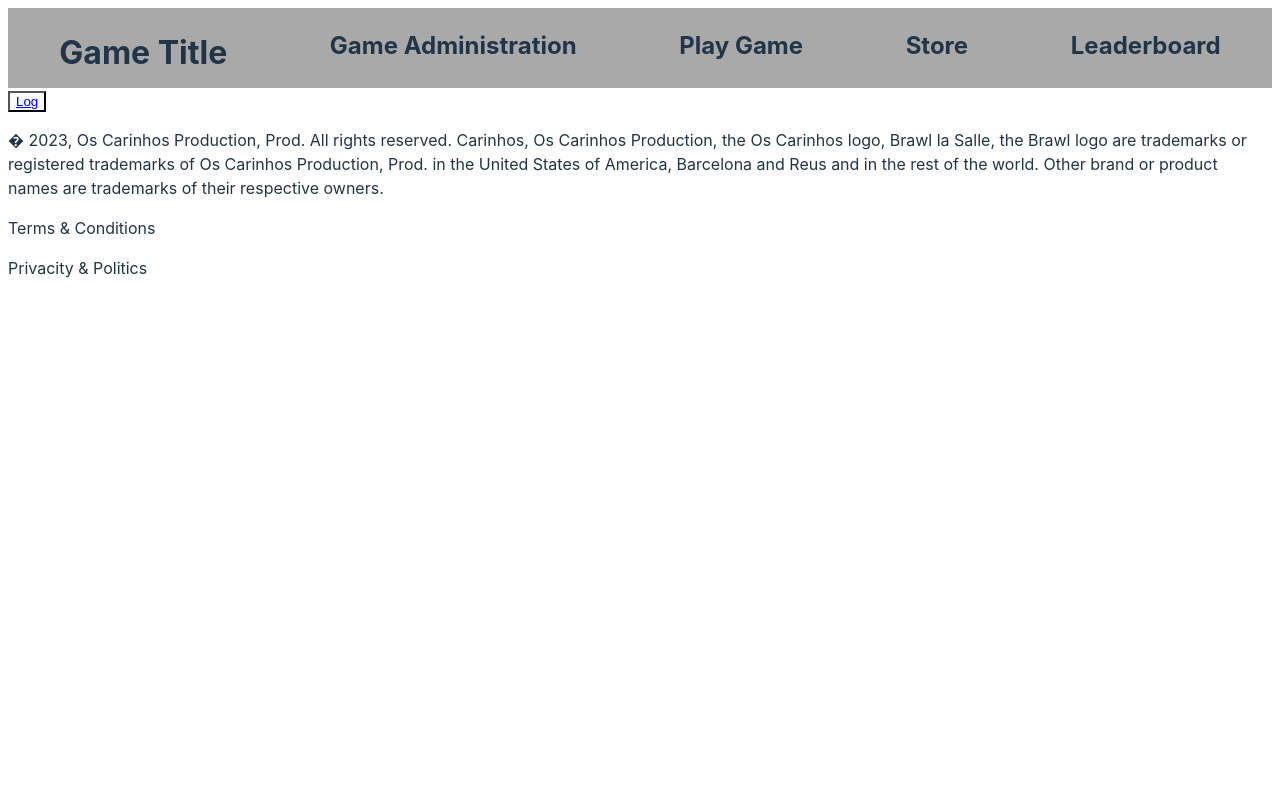
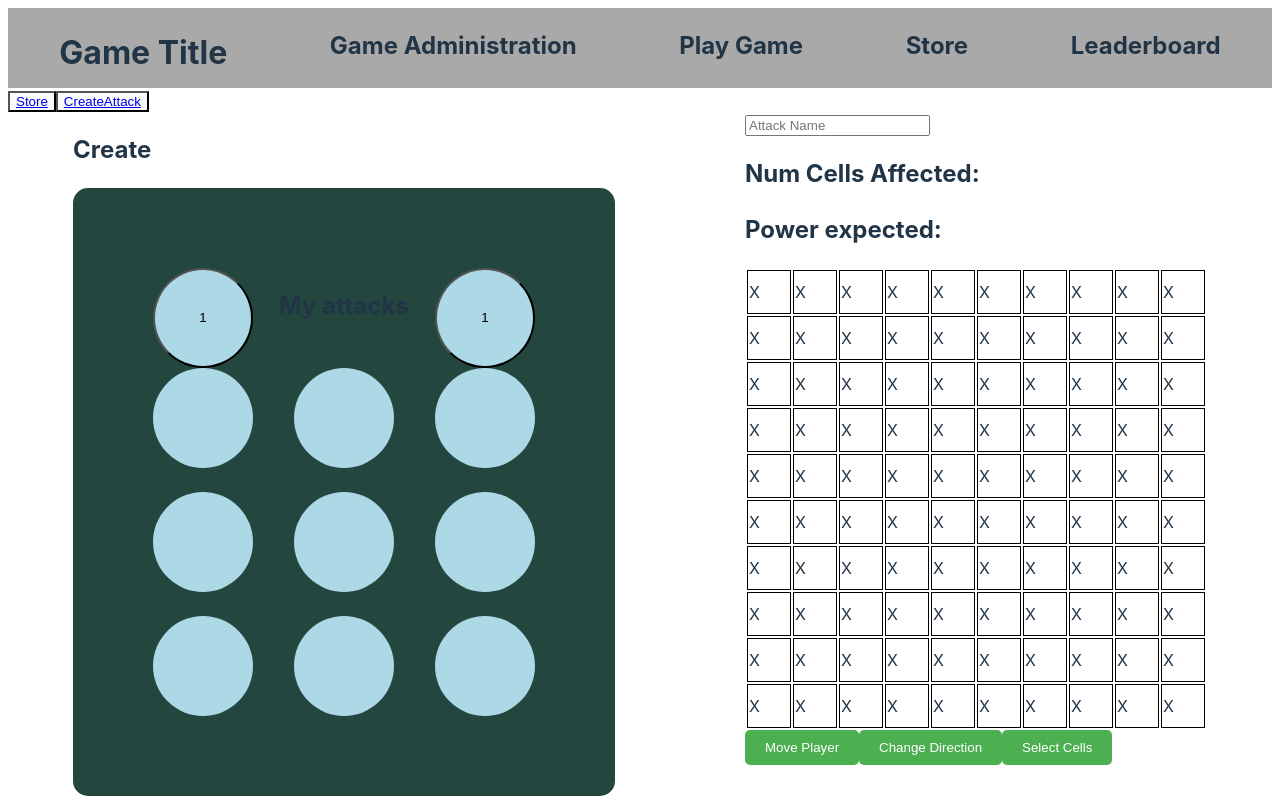
Before and after one commit to OleguerAlmuni/P1_ProjectesWeb1, a Vue app: page /store/createAttack in a window 1280 px wide. Shown: the top 800 px of the page. Built offline with nearby package versions, Linux system fonts and the light colour scheme.

Commit message:
store, createAttack pages

```diff
--- a/src/App.vue
+++ b/src/App.vue
@@ -8,7 +8,8 @@
     <Header />
 
     <nav>
-        <button><router-link to="/login">Log</router-link></button>
+        <button><router-link to="/store">Store</router-link></button>
+        <button><router-link to="/store/createAttack">CreateAttack</router-link></button>
     </nav>
 
     <router-view> </router-view>
--- /dev/null
+++ b/src/components/CreateAttack.vue
@@ -0,0 +1,153 @@
+<script setup>
+    import { ref } from 'vue'
+</script>
+
+<template>
+    <div class="container">
+        <div class="left-container">
+            <h2>Create</h2>
+            <div class="backpack">
+                <div class="spacing">
+                    <button type="button" class="circle">1</button>
+                    <h2>My attacks</h2>
+                    <button type="button" class="circle">1</button>
+                </div>
+                <div class="spacing">
+                    <div class="circle"></div>
+                    <div class="circle"></div>
+                    <div class="circle"></div>
+                </div>
+                <br />
+                <div class="spacing">
+                    <div class="circle"></div>
+                    <div class="circle"></div>
+                    <div class="circle"></div>
+                </div>
+                <br />
+                <div class="spacing">
+                    <div class="circle"></div>
+                    <div class="circle"></div>
+                    <div class="circle"></div>
+                </div>
+            </div>
+            <h2>Create for: </h2>
+        </div>
+        <div class="right-container">
+            <label for="Name"></label>
+            <input type="text" id="Name" name="Name" placeholder="Attack Name">
+            <h2>Num Cells Affected: </h2>
+            <h2>Power expected: </h2>
+            <div id="table-container"></div>
+
+            <button type="button" class="click-button">Move Player</button>
+            <button type="button" class="click-button">Change Direction</button>
+            <button type="button" class="click-button">Select Cells</button>
+
+        </div>
+    </div>
+</template>
+
+
+
+<script>
+    export default {
+        mounted() {
+            const tableExists = document.querySelector('#table-container table.custom-table');
+            if (!tableExists) {
+                this.createTable(10, 10); // Call createTable method with desired parameters only if the table is not created
+            }
+
+        },
+        methods: {
+            createTable(n, m) {
+                const tableContainer = document.getElementById('table-container');
+                const table = document.createElement('table');
+                table.classList.add('custom-table');
+
+                for (let i = 0; i < n; i++) {
+                    const row = document.createElement('tr');
+
+                    for (let j = 0; j < m; j++) {
+                        const cell = document.createElement('td');
+                        cell.textContent = `X`;
+                        cell.style.border = '1px solid black'; // Border for each cell
+                        cell.width = '40px'; /* Set a fixed width for the cells */
+                        cell.height =  '40px'; /* Set a fixed height for the cells */
+                        row.appendChild(cell);
+                    }
+
+                    table.appendChild(row);
+                }
+
+                tableContainer.appendChild(table);
+            }
+        }
+    };
+</script>
+
+
+<style scoped>
+
+    .container {
+        display: flex;
+        justify-content:space-around;
+    }
+
+    .left-content {
+        padding: 20px;
+        display: flex;
+        flex-direction: column;
+    }
+
+    .right-content {
+        padding: 20px;
+    }
+
+    .spacing {
+        display: flex;
+        justify-content: space-between;
+        flex-direction: row;
+    }
+
+
+    .circle {
+        background: lightblue;
+        border-radius: 50%;
+        width: 100px;
+        height: 100px;
+    }
+
+    .backpack {
+        width: 382px;
+        overflow: hidden;
+        margin: 20 0 0 450px;
+        padding: 80px;
+        background: #23463f;
+        border-radius: 15px;
+    }
+
+
+    .backpack h2 {
+        display: flex;
+        justify-content: center;
+    }
+
+
+    .click-button {
+        padding: 10px 20px;
+        background-color: #4CAF50;
+        color: white;
+        border: none;
+        border-radius: 5px;
+        cursor: pointer;
+    }
+
+        .click-button:hover {
+            background-color: #45a049;
+        }
+
+        .click-button:active {
+            background-color: #3e8e41;
+        }
+
+</style>
--- a/src/components/Log.vue
+++ b/src/components/Log.vue
@@ -3,7 +3,6 @@
 </script>
 
 <template>
-    <body>
         <div class="login">
 
             <h2>Login in account</h2>
@@ -19,7 +18,6 @@
         </div>
         <br>
         <button type="button" class="click-button ">Create account</button>
-    </body>
 </template>
 
 <style scoped>
--- /dev/null
+++ b/src/components/Store.vue
@@ -0,0 +1,107 @@
+<script setup>
+    import { ref } from 'vue'
+</script>
+
+<template>
+    <div class="store">
+        <button type="button" class="click-button">Create</button>
+        <button type="button" class="click-button">Buy</button>
+        <button type="button" class="click-button">Sell</button>
+    </div>
+    <br />
+    <div class="backpack">
+        <div class="spacing">
+            <button type="button" class="circle">1</button>
+            <h2>My attacks</h2>
+            <button type="button" class="circle">1</button>
+        </div>
+        <div class="spacing">
+            <div class="circle"></div>
+            <div class="circle"></div>
+            <div class="circle"></div>
+        </div>
+        <br />
+        <div class="spacing">
+            <div class="circle"></div>
+            <div class="circle"></div>
+            <div class="circle"></div>
+        </div>
+        <br />
+        <div class="spacing">
+            <div class="circle"></div>
+            <div class="circle"></div>
+            <div class="circle"></div>
+        </div>
+    </div>
+</template>
+
+<style scoped>
+
+    .circle {
+        background: lightblue;
+        border-radius: 50%;
+        width: 100px;
+        height: 100px;
+    }
+
+    .backpack {
+        width: 382px;
+        overflow: hidden;
+        margin: auto;
+        margin: 20 0 0 450px;
+        padding: 80px;
+        background: #23463f;
+        border-radius: 15px;
+    }
+
+    .spacing {
+        display: flex;
+        justify-content:space-between;
+        flex-direction: row;
+    }
+
+
+    .backpack h2 {
+        display:flex;
+        justify-content:center;
+    }
+    .store {
+        display:flex;
+        justify-content: space-around;
+    }
+
+    .flex-component {
+        display: flex;
+        justify-content: center;
+    }
+
+        .flex-component.left {
+            justify-content: left;
+        }
+
+        .flex-component.right {
+            justify-content: right;
+        }
+
+    .click-button {
+        padding: 10px 20px;
+        background-color: #4CAF50;
+        color: white;
+        border: none;
+        border-radius: 5px;
+        cursor: pointer;
+    }
+
+        .click-button:hover {
+            background-color: #45a049;
+        }
+
+        .click-button:active {
+            background-color: #3e8e41;
+        }
+
+        .circle {
+
+        }
+
+</style>
--- a/src/router/index.js
+++ b/src/router/index.js
@@ -1,10 +1,14 @@
 import { createRouter, createWebHistory } from 'vue-router'
 import Log from '../components/Log.vue'
 import CreateAccount from '../components/CreateAccount.vue'
+import Store from '../components/Store.vue'
+import CreateAttack from '../components/CreateAttack.vue'
 
 const routes = [
     { path: '/login', component: Log },
-    { path: '/createAccount', component: CreateAccount},
+    { path: '/createAccount', component: CreateAccount },
+    { path: '/store', component: Store },
+    { path: '/store/createAttack', component: CreateAttack },
 ]
 
 const router = createRouter({
```
Also changed, not shown: src/components/Shop.vue (deleted).
